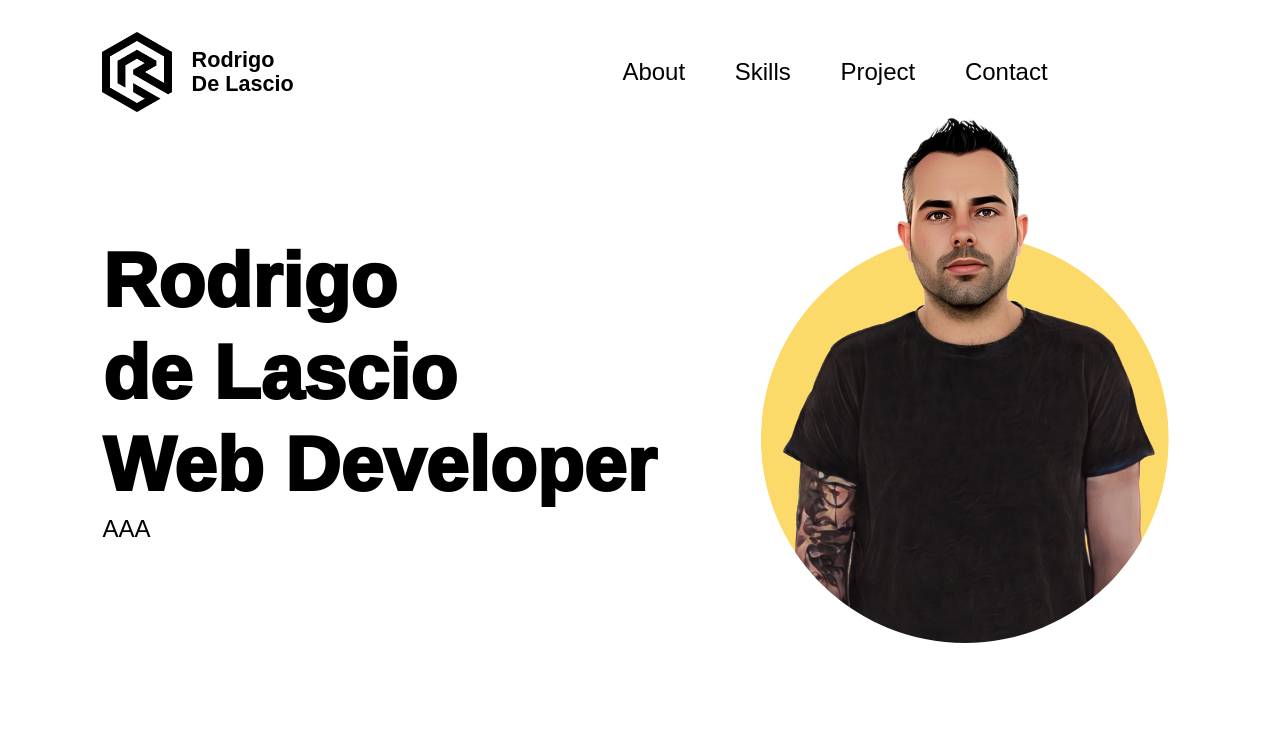
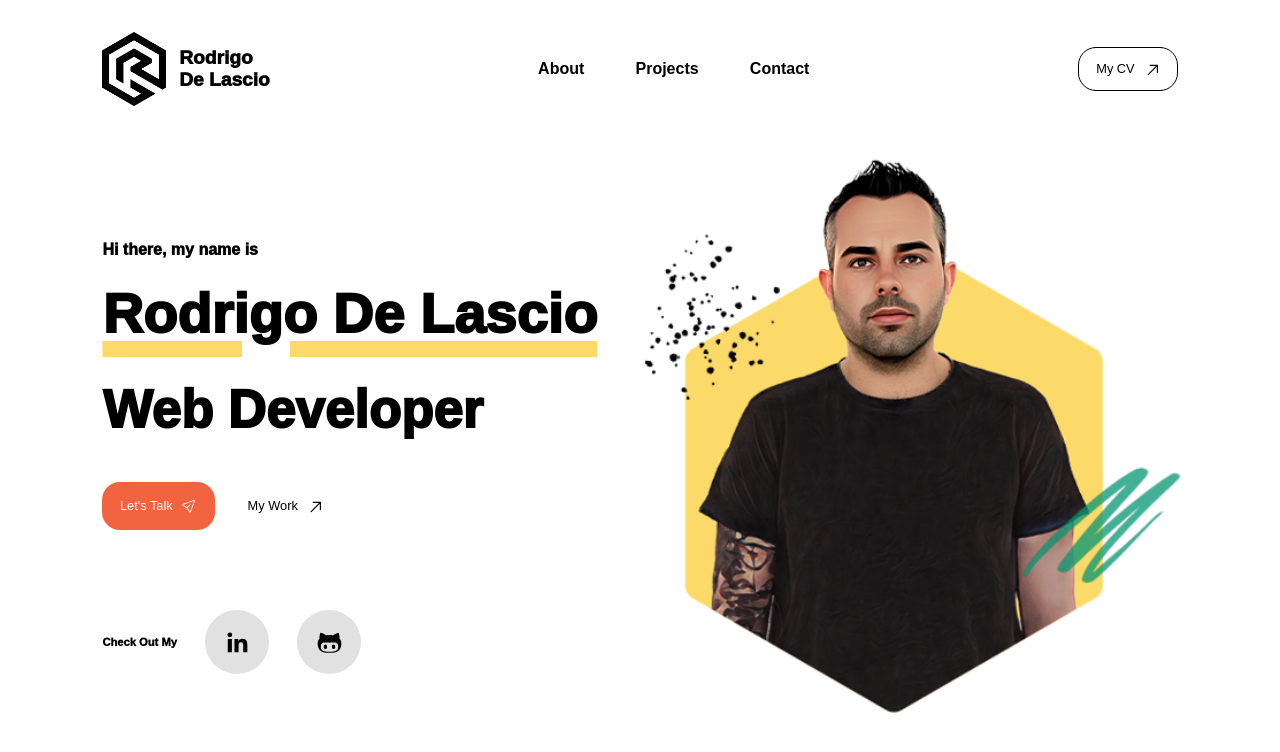
Before and after one commit to rodrigodelascio/rod-current-folio, a React (Create React App) app: page / in a window 1280 px wide. Shown: the top 752 px of the page. Built offline with nearby package versions, Linux system fonts and the light colour scheme.

Commit message:
landing page distributed

```diff
--- a/package.json
+++ b/package.json
@@ -8,6 +8,7 @@
     "@testing-library/user-event": "^13.5.0",
     "react": "^18.2.0",
     "react-dom": "^18.2.0",
+    "react-icons": "^4.10.1",
     "react-scripts": "5.0.1",
     "web-vitals": "^2.1.4"
   },
--- a/src/components/common/Navbar.js
+++ b/src/components/common/Navbar.js
@@ -1,39 +1,43 @@
 import React from "react";
 import logo from "../../assets/images/rodLogoBlack.png";
+import { GoArrowUpRight } from "react-icons/go";
 import styles from "./Navbar.module.css";
 
 const Navbar = () => {
   return (
-    <div className="flex justify-between items-center py-8">
-      <div
-        className={`flex flex-row items-center cursor-pointer ${styles.logo}`}
-      >
+    <div className={styles["main-navbar-container"]}>
+      <div className={styles["logo-container"]}>
         <a href="#Home">
           <img src={logo} alt="logo" />
         </a>
-        <p className={`ml-5 leading-6 font-black ${styles["logo-text"]}`}>
+        <p className={styles["logo-text"]}>
           <a href="#Home">
             Rodrigo <br />
             De Lascio
           </a>
         </p>
       </div>
-      <div className="flex flex-1 justify-center items-center">
-        <div className={`flex flex-row ${styles["navbar-links-container"]}`}>
+      <div className={styles["navbar-links-container"]}>
+        <div className={styles["inner-links-container"]}>
           <p>
             <a href="#About">About</a>
           </p>
+          {/* <p>
+            <a href="#Skills">Skills</a>
+          </p> */}
           <p>
-            <a href="#Skills">Skills</a>
-          </p>
-          <p>
-            <a href="#Project">Project</a>
+            <a href="#Projects">Projects</a>
           </p>
           <p>
             <a href="#Contact">Contact</a>
           </p>
         </div>
       </div>
+      <div>
+        <button className={styles["cv-button"]}>
+          My CV <GoArrowUpRight className={styles.arrow} />
+        </button>
+      </div>
     </div>
   );
 };
--- a/src/components/common/Navbar.module.css
+++ b/src/components/common/Navbar.module.css
@@ -1,12 +1,72 @@
-.logo img {
-  height: 5rem;
+.main-navbar-container {
+  align-items: center;
+  display: flex;
+  justify-content: space-between;
+  padding-top: 4vh;
+  z-index: 10;
+}
+
+.logo-container {
+  display: flex;
+  align-items: center;
+  cursor: pointer;
+  flex-direction: row;
+}
+
+.logo-container:hover {
+  opacity: 60%;
+}
+
+.logo-container img {
+  width: 4rem;
 }
 
 .logo-text {
-  font-size: 90%;
+  font-size: 1.2rem;
+  margin-left: 1vw;
+  line-height: 1.4rem;
+  font-weight: 1000;
 }
 
-.navbar-links-container p {
-  margin: 0 9%;
+.navbar-links-container {
+  display: flex;
+  justify-content: center;
+  align-items: center;
+}
+
+.inner-links-container {
+  display: flex;
+  flex-direction: row;
+}
+
+.inner-links-container p {
+  font-size: 1rem;
+  font-weight: 700;
+  margin: 0 2vw;
   cursor: pointer;
 }
+
+.inner-links-container p:hover {
+  text-decoration: underline #fcda69 0.6rem;
+  color: #222222c3;
+}
+
+.cv-button {
+  border: solid 0.1rem;
+  border-radius: 18px;
+  padding: 0.7rem 1.1rem;
+  font-size: 0.8rem;
+  font-weight: 500;
+}
+
+.arrow {
+  display: inline;
+  scale: 150%;
+  margin-left: 0.5rem;
+  color: #000;
+}
+
+.cv-button:hover {
+  border: solid #e1e1e1a3 0.1rem;
+  background: #e1e1e1a3;
+}
--- a/src/components/landing/HeroSection.js
+++ b/src/components/landing/HeroSection.js
@@ -1,20 +1,39 @@
 import React from "react";
-import ProfilePicture from "./ProfilePicture";
 import styles from "./HeroSection.module.css";
+import profilePicture from "../../assets/images/rodHexagon.png";
+import { GoPaperAirplane, GoArrowUpRight } from "react-icons/go";
+import { DiGithubAlt } from "react-icons/di";
+import { BiLogoLinkedin } from "react-icons/bi";
 
 const HeroSection = () => {
   return (
     <div className={styles["section-container"]}>
       <div className={styles["hero-text-container"]}>
-        <h2>
-          Rodrigo <br />
-          de Lascio
-        </h2>
-        <h2>Web Developer</h2>
-        <p>AAA</p>
+        <p>Hi there, my name is</p>
+        <h2>Rodrigo De Lascio</h2>
+        <h3>Web Developer</h3>
+        <button className={styles["button-contact"]}>
+          Let's Talk <GoPaperAirplane className={styles.airplane} />
+        </button>
+        <button className={styles["button-work"]}>
+          My Work <GoArrowUpRight className={styles.arrow} />
+        </button>
+        <div className={styles["landing-socials-container"]}>
+          <p>Check Out My</p>
+          <div className={styles["socials-logo-wrapper"]}>
+            <BiLogoLinkedin className={styles.linkedIn} />
+          </div>
+          <div className={styles["socials-logo-wrapper"]}>
+            <DiGithubAlt className={styles.gitHub} />
+          </div>
+        </div>
       </div>
       <div className={styles["profile-pic-container"]}>
-        <ProfilePicture />
+        <img
+          src={profilePicture}
+          className={styles["profile-pic"]}
+          alt="rodrigo de lascio"
+        />
       </div>
     </div>
   );
--- a/src/components/landing/HeroSection.module.css
+++ b/src/components/landing/HeroSection.module.css
@@ -1,25 +1,127 @@
 .section-container {
   background: #fff;
   display: flex;
+  position: absolute;
   left: 0;
-  padding: 2% 8%;
-  position: absolute;
-  width: 100vw;
-  height: 90vh;
+  padding: 6vh 8vw;
+  min-width: 100vw;
+  min-height: 90vh;
+  justify-content: space-between;
 }
 
 .hero-text-container {
-  margin-top: 6%;
+  margin-top: 10vh;
+}
+
+.hero-text-container p {
+  font-size: 1rem;
+  font-weight: 1000;
+  line-height: 2rem;
+  color: #000;
 }
 
 .hero-text-container h2 {
-  font-size: 320%;
+  font-size: 3.5rem;
   font-weight: 1000;
-  line-height: 120%;
+  text-decoration: underline #fcda69 1rem;
+  line-height: 6rem;
+  color: #000;
 }
 
-.profile-pic-container {
+.hero-text-container h3 {
+  font-size: 3.3rem;
+  font-weight: 1000;
+  line-height: 6rem;
+  color: #000;
+}
+
+.hero-text-container button {
+  margin-right: 1.2vw;
+  margin-top: 3vh;
+  padding: 0.9rem 1.1rem;
+  font-size: 0.8rem;
+  font-weight: 500;
+}
+
+.button-contact {
+  border: none;
+  border-radius: 18px;
+  background: #f26440;
+  color: #fff;
+}
+
+.airplane {
+  display: inline;
+  margin-left: 0.5rem;
+  margin-bottom: 0.3rem;
+  transform: rotate(-45deg);
+  scale: 105%;
+}
+
+.button-contact:hover {
+  background: #f26440c2;
+}
+
+.button-work {
+  border: none;
+  border-radius: 18px;
+  color: #000;
+}
+
+.arrow {
+  display: inline;
+  scale: 150%;
+  margin-left: 0.5rem;
+  color: #000;
+}
+
+.button-work:hover {
+  background: #e1e1e1a3;
+}
+
+.landing-socials-container {
   display: flex;
-  position: fixed;
-  right: 25%;
+  align-items: center;
+  margin-top: 10vh;
 }
+
+.landing-socials-container p {
+  font-size: 0.7rem;
+  color: #000;
+}
+
+.socials-logo-wrapper {
+  width: 4rem;
+  height: 4rem;
+  background: #e1e1e1;
+  border-radius: 50%;
+  margin-left: 2.2vw;
+  display: flex;
+  justify-content: center;
+  align-items: center;
+  cursor: pointer;
+}
+
+.linkedIn {
+  scale: 175%;
+  color: #000;
+}
+
+.gitHub {
+  scale: 225%;
+  color: #000;
+}
+
+.socials-logo-wrapper:hover {
+  background: #e1e1e1c3;
+}
+
+/* .profile-pic-container {
+  background: #f26440;
+} */
+
+.profile-pic {
+  scale: 115%;
+  padding-right: 2.5vw;
+  padding-top: 3vh;
+}
--- a/src/components/landing/ProfilePicture.js
+++ b/src/components/landing/ProfilePicture.js
@@ -1,14 +1,11 @@
 import React from "react";
-import profilePicture from "../../assets/images/rodProfile.PNG";
+import profilePicture from "../../assets/images/rodHexagon.png";
 import styles from "./ProfilePicture.module.css";
 
 const ProfilePicture = () => {
   return (
     <div className={styles.container}>
       <div className={styles.box}>
-        <div className={styles.circle}>
-          <img src={profilePicture} alt="rodrigo de lascio profile" />
-        </div>
         <img src={profilePicture} alt="rodrigo de lascio profile" />
       </div>
     </div>
--- a/src/components/landing/ProfilePicture.module.css
+++ /dev/null
@@ -1,46 +0,0 @@
-.container {
-  scale: 85%;
-}
-
-.box {
-  position: relative;
-  width: 30rem;
-  height: 30rem;
-  background: transparent;
-  margin: 6% 60%;
-  /* overflow: hidden; */
-}
-
-.box::before {
-  content: "";
-  position: absolute;
-  bottom: 0;
-  left: 0;
-  width: 100%;
-  height: 100%;
-  background: transparent;
-  border-radius: 50%;
-  z-index: 1;
-  box-shadow: 0 10rem 0 4rem #fff;
-}
-
-.circle {
-  position: absolute;
-  bottom: 0;
-  left: 0;
-  width: 100%;
-  height: 100%;
-  background: #fcda69;
-  overflow: hidden;
-  border-radius: 50%;
-}
-
-.box .circle img,
-.box img {
-  position: absolute;
-  bottom: 0;
-  left: 50%;
-  transform: translateX(-50%);
-  max-width: 135%;
-  height: auto;
-}
--- a/src/index.css
+++ b/src/index.css
@@ -6,7 +6,7 @@
 
 body {
   font-family: "Poppins", sans-serif;
-  font-size: 3vh;
-  margin: 0 8%;
+  font-size: 15px;
+  margin: 0 8vw;
   scroll-behavior: smooth;
 }
```
Also changed, not shown: src/assets/images/rodHexagon.png (added), 1 other file (tests, documents, lock files or other folders).
